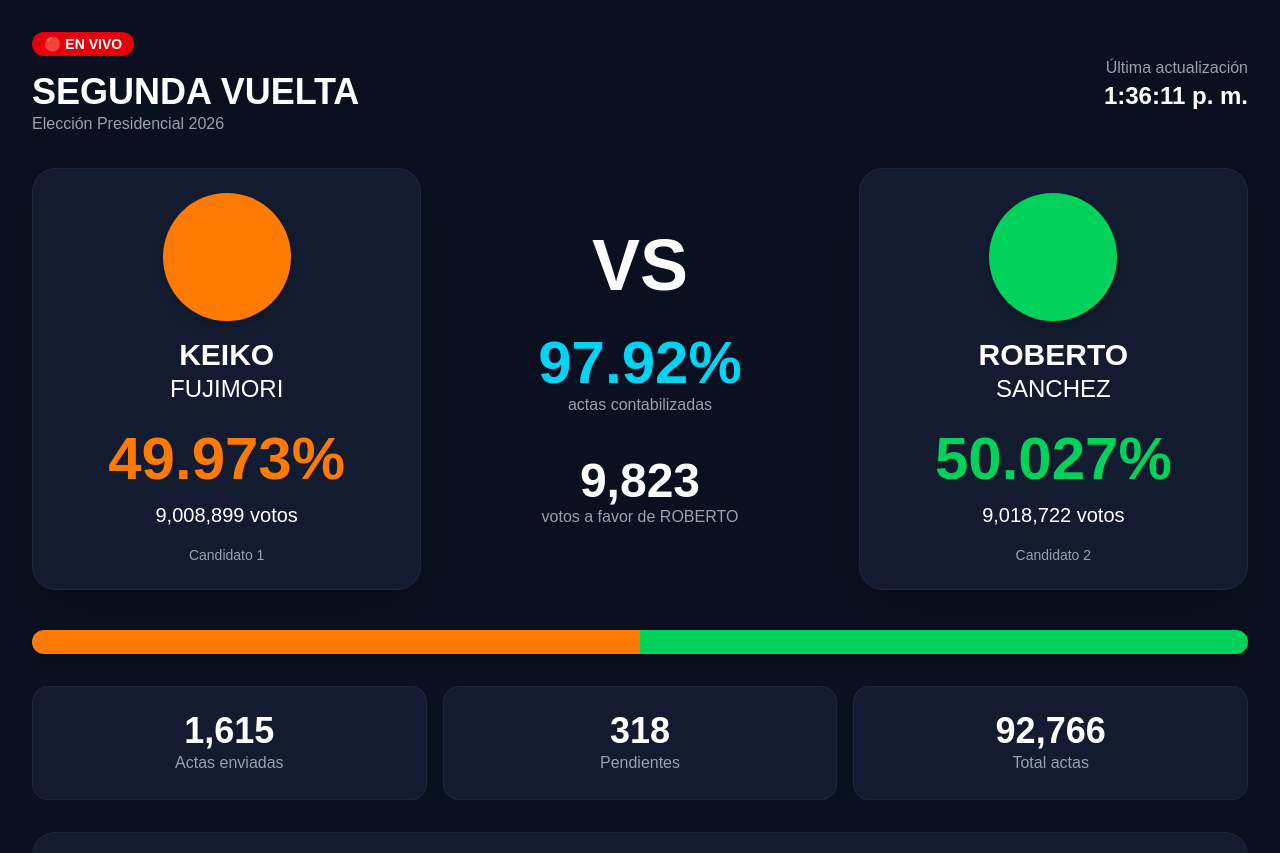
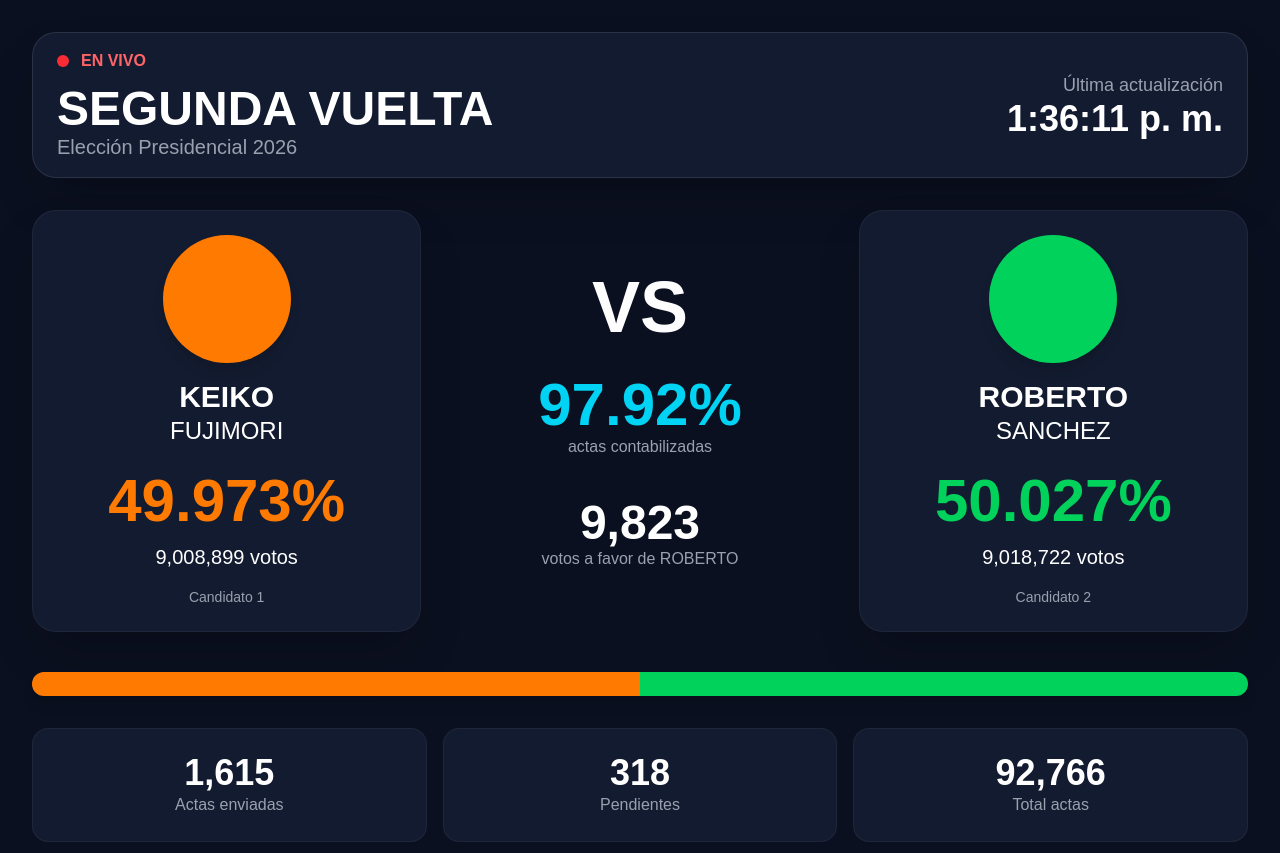
Before and after one commit to cristhiang1417/onpe-live-dashboard, a Next.js app: page / in a window 1280 px wide. Shown: the top 853 px of the page. Built offline with nearby package versions, Linux system fonts and the light colour scheme.

Commit message:
Sprint 11 - Layout premium y secciones

```diff
--- /dev/null
+++ b/app/components/DashboardShell.jsx
@@ -0,0 +1,9 @@
+export default function DashboardShell({ children }) {
+  return (
+    <div className="min-h-screen bg-[#0b1020] text-white">
+      <div className="mx-auto max-w-[1800px] p-6 md:p-8">
+        {children}
+      </div>
+    </div>
+  );
+}
--- /dev/null
+++ b/app/components/HeroSection.jsx
@@ -0,0 +1,24 @@
+import CandidateCard from "./CandidateCard";
+import VsCenter from "./VsCenter";
+
+export default function HeroSection({ electionData }) {
+  return (
+    <div className="grid grid-cols-1 lg:grid-cols-3 gap-6 items-center">
+      <CandidateCard
+        candidate={electionData.left}
+        side="left"
+      />
+
+      <VsCenter
+        progress={electionData.progress}
+        difference={electionData.difference}
+        winner={electionData.right.name}
+      />
+
+      <CandidateCard
+        candidate={electionData.right}
+        side="right"
+      />
+    </div>
+  );
+}
--- a/app/components/MainDashboard.jsx
+++ b/app/components/MainDashboard.jsx
@@ -1,53 +1,39 @@
 "use client";
 
-import Header from "./Header";
-import CandidateCard from "./CandidateCard";
-import VsCenter from "./VsCenter";
-import ProgressBar from "./ProgressBar";
-import StatsCards from "./StatsCards";
-import RegionPanel from "./RegionPanel";
-import TrendChart from "./TrendChart";
-import PendingRegions from "./PendingRegions";
-import PeruMap from "./PeruMap";
+import DashboardShell from "./DashboardShell";
+import TopBar from "./TopBar";
+import HeroSection from "./HeroSection";
 import LiveUpdates from "./LiveUpdates";
+import OverviewSection from "./sections/OverviewSection";
+import AnalyticsSection from "./sections/AnalyticsSection";
+import GeographySection from "./sections/GeographySection";
 import useElectionData from "../hooks/useElectionData";
 
 export default function MainDashboard() {
   const electionData = useElectionData();
 
   return (
-    <main className="min-h-screen bg-[#0b1020] text-white p-8">
-      <Header updatedAt={electionData.updatedAt} />
+    <DashboardShell>
+      <TopBar updatedAt={electionData.updatedAt} />
 
-      <div className="grid grid-cols-1 lg:grid-cols-3 gap-6 items-center">
-        <CandidateCard candidate={electionData.left} side="left" />
+      <HeroSection electionData={electionData} />
 
-        <VsCenter
-          progress={electionData.progress}
-          difference={electionData.difference}
-          winner={electionData.right.name}
-        />
+      <OverviewSection
+        left={electionData.left}
+        right={electionData.right}
+        stats={electionData.stats}
+      />
 
-        <CandidateCard candidate={electionData.right} side="right" />
-      </div>
-
-      <ProgressBar left={electionData.left} right={electionData.right} />
-
-      <StatsCards stats={electionData.stats} />
-
-      <RegionPanel
+      <AnalyticsSection
         regions={electionData.regions}
         leftColor={electionData.left.color}
         rightColor={electionData.right.color}
+        history={electionData.history || []}
       />
 
-      <TrendChart history={electionData.history || []} />
-
-      <PendingRegions regions={electionData.regions} />
-
-      <PeruMap />
+      <GeographySection regions={electionData.regions} />
 
       <LiveUpdates />
-    </main>
+    </DashboardShell>
   );
 }
--- /dev/null
+++ b/app/components/TopBar.jsx
@@ -0,0 +1,37 @@
+export default function TopBar({ updatedAt }) {
+  return (
+    <div className="mb-8 rounded-3xl border border-white/10 bg-[#131b30] px-6 py-4 shadow-2xl">
+      <div className="flex flex-col md:flex-row md:items-center md:justify-between gap-4">
+
+        <div>
+          <div className="flex items-center gap-3">
+            <span className="h-3 w-3 rounded-full bg-red-500 animate-pulse"></span>
+
+            <span className="text-red-400 font-bold">
+              EN VIVO
+            </span>
+          </div>
+
+          <h1 className="text-5xl font-extrabold mt-3">
+            SEGUNDA VUELTA
+          </h1>
+
+          <p className="text-gray-400 text-xl">
+            Elección Presidencial 2026
+          </p>
+        </div>
+
+        <div className="text-right">
+          <div className="text-gray-400 text-lg">
+            Última actualización
+          </div>
+
+          <div className="text-4xl font-bold">
+            {updatedAt}
+          </div>
+        </div>
+
+      </div>
+    </div>
+  );
+}
--- /dev/null
+++ b/app/components/sections/AnalyticsSection.jsx
@@ -0,0 +1,23 @@
+import RegionPanel from "../RegionPanel";
+import TrendChart from "../TrendChart";
+
+export default function AnalyticsSection({
+  regions,
+  leftColor,
+  rightColor,
+  history,
+}) {
+  return (
+    <>
+      <RegionPanel
+        regions={regions}
+        leftColor={leftColor}
+        rightColor={rightColor}
+      />
+
+      <TrendChart
+        history={history}
+      />
+    </>
+  );
+}
--- /dev/null
+++ b/app/components/sections/GeographySection.jsx
@@ -0,0 +1,16 @@
+import PendingRegions from "../PendingRegions";
+import PeruMap from "../PeruMap";
+
+export default function GeographySection({
+  regions,
+}) {
+  return (
+    <>
+      <PendingRegions
+        regions={regions}
+      />
+
+      <PeruMap />
+    </>
+  );
+}
--- /dev/null
+++ b/app/components/sections/OverviewSection.jsx
@@ -0,0 +1,21 @@
+import ProgressBar from "../ProgressBar";
+import StatsCards from "../StatsCards";
+
+export default function OverviewSection({
+  left,
+  right,
+  stats,
+}) {
+  return (
+    <>
+      <ProgressBar
+        left={left}
+        right={right}
+      />
+
+      <StatsCards
+        stats={stats}
+      />
+    </>
+  );
+}
```
